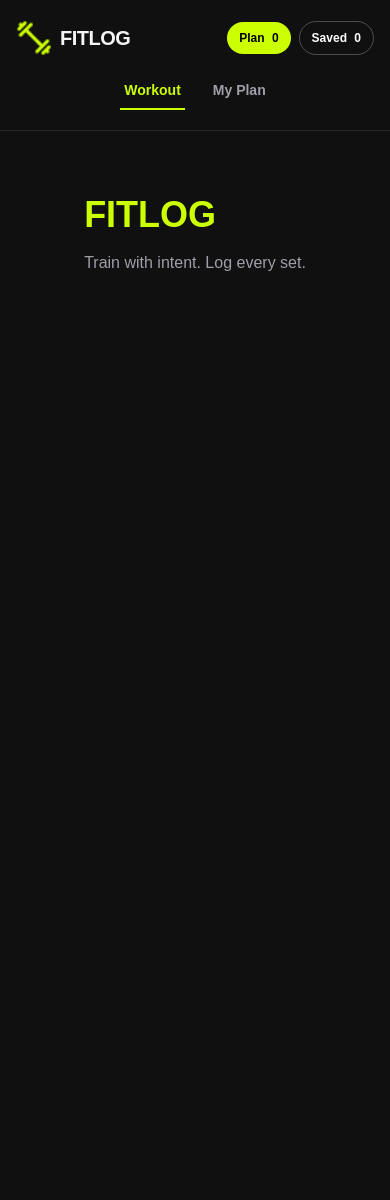
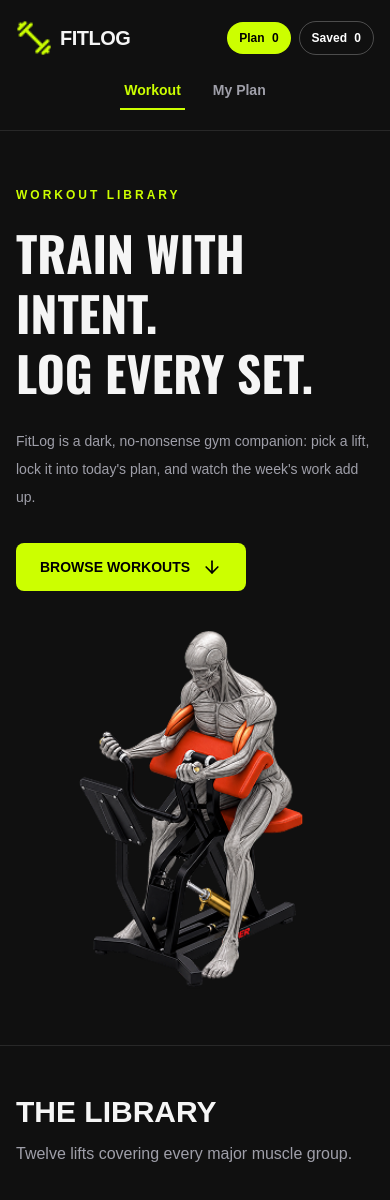
Before and after one commit to iamminhaz31/fitlog, a Next.js app: page / in a window 390 px wide. Shown: the top 1200 px of the page. Before the commit the page ends 844 px from the top, so only its background shows below. Built offline with nearby package versions, Linux system fonts and the light colour scheme.

Commit message:
Add responsive hero section and library anchor

```diff
--- a/src/app/page.js
+++ b/src/app/page.js
@@ -1,17 +1,26 @@
 import Navbar from "@/components/Navbar";
+import Hero from "@/components/Hero";
 
 export default function Home() {
   return (
     <>
       <Navbar />
 
-      <main className="mx-auto max-w-7xl px-4 py-16 sm:px-6 lg:px-8">
-        <h1 className="text-4xl font-bold text-accent">
-          FITLOG
-        </h1>
-        <p className="mt-4 text-zinc-400">
-          Train with intent. Log every set.
-        </p>
+      <main>
+        <Hero />
+
+        <section
+          id="library"
+          className="mx-auto min-h-[60vh] max-w-7xl scroll-mt-6 px-4 py-12 sm:px-6 lg:px-8"
+        >
+          <h2 className="text-3xl font-bold">
+            THE LIBRARY
+          </h2>
+
+          <p className="mt-3 text-zinc-400">
+            Twelve lifts covering every major muscle group.
+          </p>
+        </section>
       </main>
     </>
   );
--- /dev/null
+++ b/src/components/Hero.jsx
@@ -0,0 +1,70 @@
+import Image from "next/image";
+import { Oswald } from "next/font/google";
+
+const oswald = Oswald({
+  subsets: ["latin"],
+  display: "swap",
+});
+
+export default function Hero() {
+  return (
+    <section className="border-b border-white/10">
+      <div className="mx-auto grid max-w-7xl items-center gap-10 px-4 py-14 sm:px-6 md:grid-cols-2 md:py-20 lg:px-8">
+        <div>
+          <p className="mb-5 text-xs font-bold tracking-[0.25em] text-accent">
+            WORKOUT LIBRARY
+          </p>
+
+          <h1
+            className={`${oswald.className} text-5xl leading-tight font-bold uppercase sm:text-6xl lg:text-7xl`}
+          >
+            TRAIN WITH INTENT.
+            <br />
+            LOG EVERY SET.
+          </h1>
+
+          <p className="mt-6 max-w-lg text-sm leading-7 text-zinc-400 sm:text-base">
+            FitLog is a dark, no-nonsense gym companion: pick a
+            lift, lock it into today&apos;s plan, and watch the
+            week&apos;s work add up.
+          </p>
+
+          <a
+            href="#library"
+            className="mt-8 inline-flex items-center gap-3 rounded-lg bg-accent px-6 py-3.5 text-sm font-bold text-black transition-colors hover:bg-lime-300"
+          >
+            BROWSE WORKOUTS
+
+            <svg
+              xmlns="http://www.w3.org/2000/svg"
+              width="20"
+              height="20"
+              viewBox="0 0 24 24"
+              fill="none"
+              stroke="currentColor"
+              strokeWidth="2"
+              strokeLinecap="round"
+              strokeLinejoin="round"
+              aria-hidden="true"
+            >
+              <path d="M12 5v14" />
+              <path d="m5 12 7 7 7-7" />
+            </svg>
+          </a>
+        </div>
+
+        <div className="flex justify-center md:justify-end">
+          <Image
+            src="/banner.png"
+            alt="Anatomical illustration of a seated preacher curl exercise"
+            width={330}
+            height={330}
+            sizes="(max-width: 767px) 85vw, 440px"
+            className="h-auto w-full max-w-[440px] object-contain"
+            loading="eager"
+          />
+        </div>
+      </div>
+    </section>
+  );
+}
```
